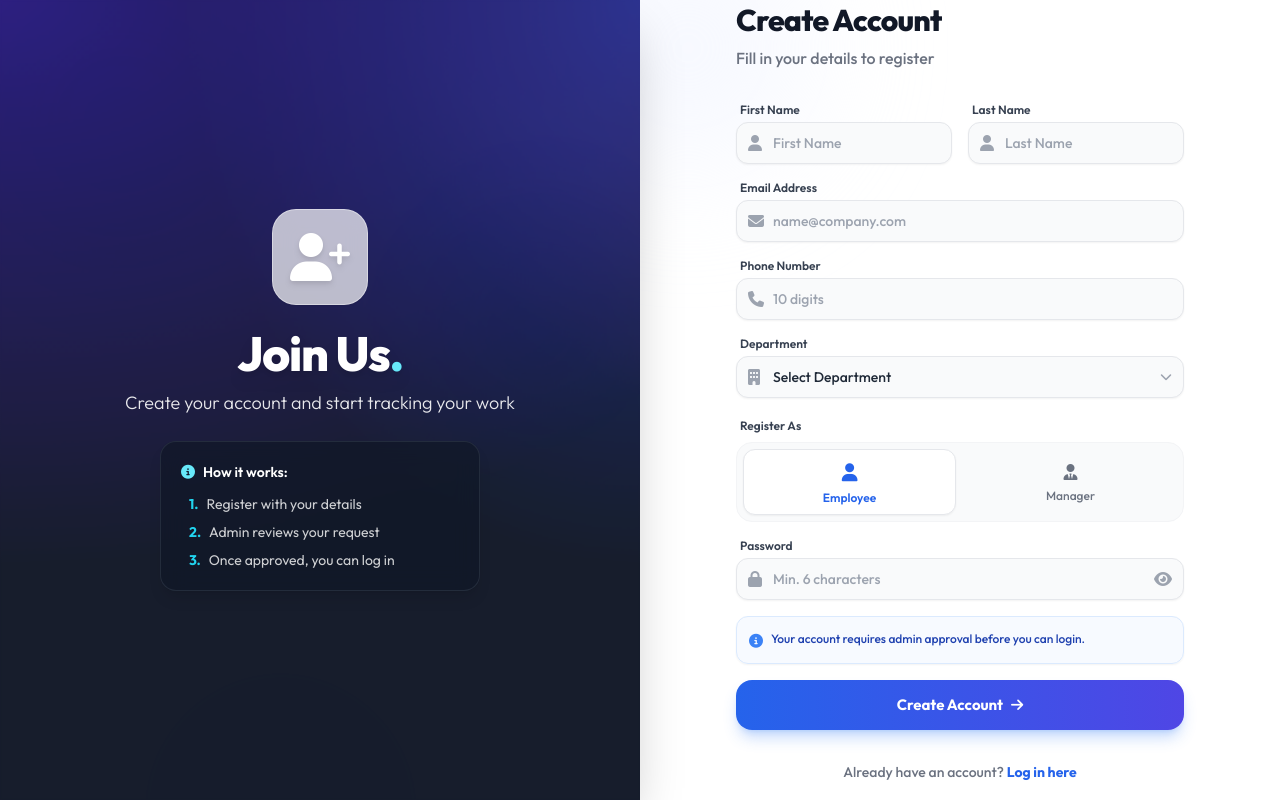
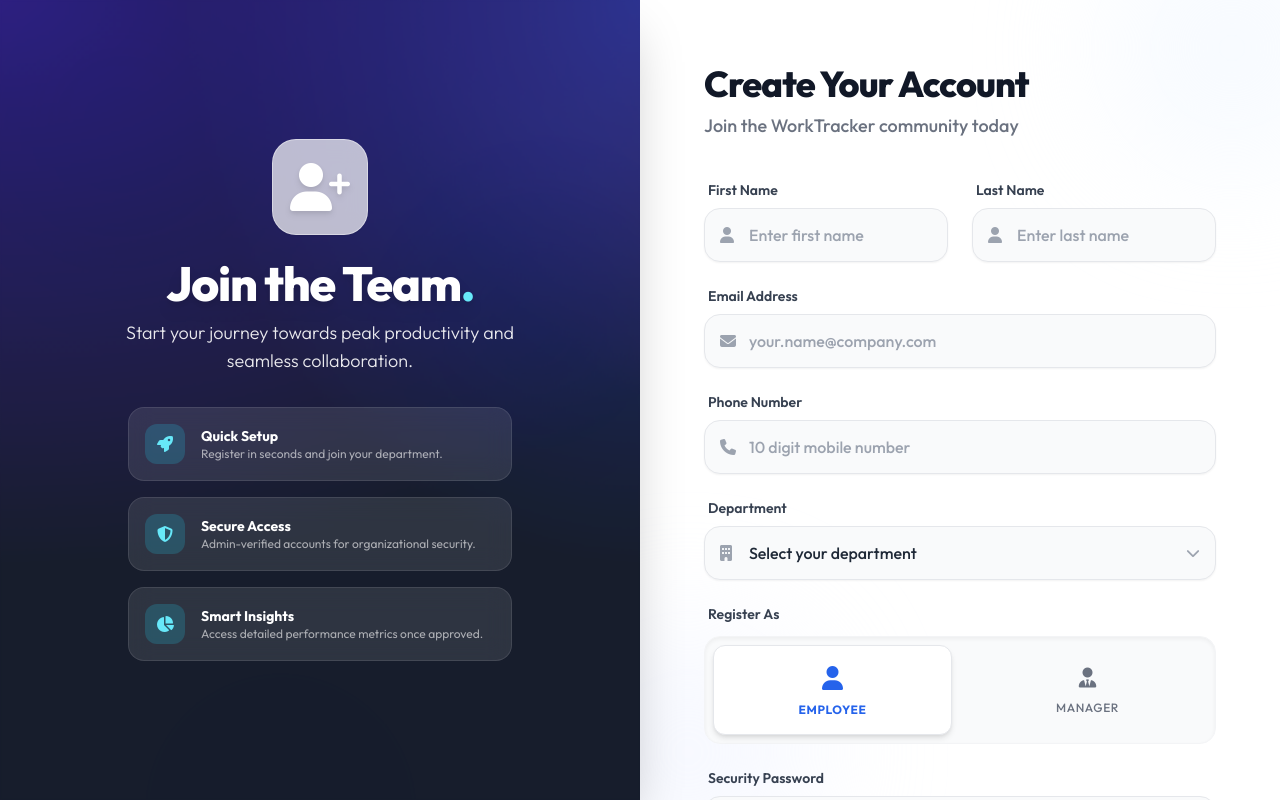
Before and after one commit to somyapadhiyar-sketch/employee-workdashboard-final-UI, a React (Vite) app: page /register in a window 1280 px wide. Built offline with nearby package versions, Linux system fonts and the light colour scheme.

Commit message:
fixed the last bug final

```diff
--- a/src/EmployeeWorkTrackingApp/pages/AdminDashboard.jsx
+++ b/src/EmployeeWorkTrackingApp/pages/AdminDashboard.jsx
@@ -213,11 +213,11 @@ export default function AdminDashboard() {
   );
 
   const getDepartmentCount = (deptKey) =>
-    approvedEmployees.filter((emp) => emp.department === deptKey).length;
+    approvedEmployees.filter((emp) => emp.department === deptKey || emp.departmentId === deptKey).length;
   const getDepartmentManager = (deptKey) =>
-    approvedManagers.find((emp) => emp.department === deptKey);
+    approvedManagers.find((emp) => emp.department === deptKey || emp.departmentId === deptKey);
   const getDepartmentEmployees = (deptKey) =>
-    regularEmployees.filter((emp) => emp.department === deptKey);
+    regularEmployees.filter((emp) => emp.department === deptKey || emp.departmentId === deptKey);
   const getEmployeeWorkLogs = (employeeId) =>
     workLogs.filter((log) => log.employeeId === employeeId);
 
--- a/src/EmployeeWorkTrackingApp/pages/MyPerformance.jsx
+++ b/src/EmployeeWorkTrackingApp/pages/MyPerformance.jsx
@@ -1,5 +1,5 @@
 import React, { useState, useEffect } from "react";
-import { AnimatePresence } from "framer-motion";
+import { motion, AnimatePresence } from "framer-motion";
 import {
   ResponsiveContainer,
   BarChart,
--- a/src/EmployeeWorkTrackingApp/pages/Register.jsx
+++ b/src/EmployeeWorkTrackingApp/pages/Register.jsx
@@ -114,13 +114,13 @@ export default function Register({ onSwitchToLogin, onRegisterSuccess }) {
   };
 
   return (
-    <div className="min-h-screen overflow-y-auto overflow-x-hidden md:h-screen md:overflow-hidden flex flex-col md:flex-row w-full font-sans bg-gray-50">
+    <div className="min-h-screen md:h-screen md:overflow-hidden flex flex-col md:flex-row w-full font-sans bg-gray-50 overflow-y-auto md:overflow-y-hidden">
       {/* Left Side - Branding */}
       <motion.div
         initial={{ opacity: 0, x: -50 }}
         animate={{ opacity: 1, x: 0 }}
         transition={{ duration: 0.6, ease: "easeOut" }}
-        className="w-full md:w-5/12 lg:w-1/2 bg-auth-mesh flex flex-col justify-center items-center p-8 min-h-[35vh] md:min-h-screen order-1 relative overflow-hidden shadow-2xl z-10"
+        className="w-full md:w-5/12 lg:w-1/2 bg-auth-mesh flex flex-col justify-center items-center p-6 md:p-8 min-h-[35vh] md:min-h-screen order-1 relative overflow-hidden shadow-2xl z-10"
       >
         {/* Animated Background Elements */}
         <div className="absolute top-0 left-0 w-full h-full overflow-hidden pointer-events-none">
@@ -143,53 +143,65 @@ export default function Register({ onSwitchToLogin, onRegisterSuccess }) {
             <i className="fas fa-user-plus text-5xl text-white drop-shadow-md"></i>
           </div>
           <h1 className="text-4xl md:text-5xl font-extrabold text-white mb-3 tracking-tight drop-shadow-lg">
-            Join Us<span className="text-cyan-300">.</span>
+            Join the Team<span className="text-cyan-300">.</span>
           </h1>
-          <p className="text-white/90 text-lg font-light mb-6">Create your account and start tracking your work</p>
+          <p className="text-white/90 text-lg font-light mb-8">Start your journey towards peak productivity and seamless collaboration.</p>
 
-          <div className="mt-6 glass-dark rounded-2xl p-5 text-left max-w-xs mx-auto border border-white/10 shadow-xl">
-            <p className="text-white font-semibold text-sm mb-3 flex items-center">
-              <i className="fas fa-info-circle mr-2 text-cyan-300"></i> How it works:
-            </p>
-            <ol className="text-white/80 text-sm space-y-2 pl-2">
-              <li className="flex items-start"><span className="text-cyan-400 mr-2 font-bold">1.</span> Register with your details</li>
-              <li className="flex items-start"><span className="text-cyan-400 mr-2 font-bold">2.</span> Admin reviews your request</li>
-              <li className="flex items-start"><span className="text-cyan-400 mr-2 font-bold">3.</span> Once approved, you can log in</li>
-            </ol>
+          <div className="grid grid-cols-1 gap-4 text-left max-w-sm mx-auto">
+            {[
+              { icon: "fa-rocket", title: "Quick Setup", desc: "Register in seconds and join your department." },
+              { icon: "fa-shield-alt", title: "Secure Access", desc: "Admin-verified accounts for organizational security." },
+              { icon: "fa-chart-pie", title: "Smart Insights", desc: "Access detailed performance metrics once approved." }
+            ].map((feature, idx) => (
+              <motion.div
+                key={idx}
+                initial={{ opacity: 0, x: -20 }}
+                animate={{ opacity: 1, x: 0 }}
+                transition={{ delay: 0.4 + (idx * 0.1) }}
+                className="flex items-center gap-4 bg-white/10 backdrop-blur-md p-4 rounded-2xl border border-white/10 hover:bg-white/15 transition-colors"
+              >
+                <div className="w-10 h-10 rounded-xl bg-cyan-400/20 flex items-center justify-center text-cyan-300">
+                  <i className={`fas ${feature.icon}`}></i>
+                </div>
+                <div>
+                  <h3 className="text-white font-bold text-sm">{feature.title}</h3>
+                  <p className="text-white/60 text-xs">{feature.desc}</p>
+                </div>
+              </motion.div>
+            ))}
           </div>
         </motion.div>
       </motion.div>
 
-      {/* Right Side - Register Form */}
       <motion.div
         initial={{ opacity: 0, x: 50 }}
         animate={{ opacity: 1, x: 0 }}
         transition={{ duration: 0.6, ease: "easeOut", delay: 0.1 }}
-        className="w-full md:w-7/12 lg:w-1/2 flex flex-col justify-center items-center p-6 md:p-10 bg-white min-h-[65vh] md:h-screen md:overflow-y-auto custom-scrollbar order-2 relative"
+        className="w-full md:w-7/12 lg:w-1/2 flex flex-col justify-start items-center p-6 md:p-12 bg-white min-h-[65vh] md:h-full overflow-y-auto custom-scrollbar order-2 relative"
       >
-        <div className="w-full max-w-md relative z-10 py-8">
-          <div className="mb-8 text-center md:text-left">
-            <h2 className="text-3xl font-extrabold text-gray-900 mb-2 tracking-tight">Create Account</h2>
-            <p className="text-gray-500 font-medium">Fill in your details to register</p>
+        <div className="w-full max-w-lg relative z-10 py-4">
+          <div className="mb-10 text-center md:text-left">
+            <h2 className="text-4xl font-extrabold text-gray-900 mb-2 tracking-tight">Create Your Account</h2>
+            <p className="text-gray-500 font-medium text-lg">Join the WorkTracker community today</p>
           </div>
 
           {error && (
             <motion.div
               initial={{ opacity: 0, y: -10, scale: 0.95 }}
               animate={{ opacity: 1, y: 0, scale: 1 }}
-              className="bg-red-50/80 backdrop-blur border border-red-100 text-red-600 px-4 py-3 rounded-2xl mb-5 shadow-sm flex items-center font-medium text-sm"
+              className="bg-red-50/80 backdrop-blur border border-red-100 text-red-600 px-5 py-4 rounded-2xl mb-8 shadow-sm flex items-center font-medium"
             >
-              <i className="fas fa-exclamation-circle text-base mr-3 text-red-500"></i>
+              <i className="fas fa-exclamation-circle text-lg mr-3 text-red-500"></i>
               {error}
             </motion.div>
           )}
 
-          <form onSubmit={handleSubmit} className="space-y-4">
-            <div className="grid grid-cols-2 gap-4">
-              <div>
-                <label className="block text-xs font-semibold text-gray-700 mb-1 ml-1">First Name</label>
+          <form onSubmit={handleSubmit} className="space-y-6">
+            <div className="grid grid-cols-1 sm:grid-cols-2 gap-6">
+              <div className="space-y-2">
+                <label className="block text-sm font-semibold text-gray-700 ml-1">First Name</label>
                 <div className="relative group">
-                  <div className="absolute inset-y-0 left-0 pl-3 flex items-center pointer-events-none text-gray-400 group-focus-within:text-blue-500">
+                  <div className="absolute inset-y-0 left-0 pl-4 flex items-center pointer-events-none text-gray-400 group-focus-within:text-blue-500 transition-colors">
                     <i className="fas fa-user"></i>
                   </div>
                   <input
@@ -198,15 +210,15 @@ export default function Register({ onSwitchToLogin, onRegisterSuccess }) {
                     value={formData.firstName}
                     onChange={handleChange}
                     required
-                    className="w-full pl-9 pr-3 py-2.5 text-sm bg-gray-50 border border-gray-200 rounded-xl focus:bg-white focus:border-blue-500 focus:ring-4 focus:ring-blue-500/10 transition-all outline-none font-medium text-gray-800 shadow-sm"
-                    placeholder="First Name"
+                    className="w-full pl-11 pr-4 py-3.5 bg-gray-50 border border-gray-200 rounded-2xl focus:bg-white focus:border-blue-500 focus:ring-4 focus:ring-blue-500/10 transition-all outline-none font-medium text-gray-800 shadow-sm"
+                    placeholder="Enter first name"
                   />
                 </div>
               </div>
-              <div>
-                <label className="block text-xs font-semibold text-gray-700 mb-1 ml-1">Last Name</label>
+              <div className="space-y-2">
+                <label className="block text-sm font-semibold text-gray-700 ml-1">Last Name</label>
                 <div className="relative group">
-                  <div className="absolute inset-y-0 left-0 pl-3 flex items-center pointer-events-none text-gray-400 group-focus-within:text-blue-500">
+                  <div className="absolute inset-y-0 left-0 pl-4 flex items-center pointer-events-none text-gray-400 group-focus-within:text-blue-500 transition-colors">
                     <i className="fas fa-user"></i>
                   </div>
                   <input
@@ -215,17 +227,17 @@ export default function Register({ onSwitchToLogin, onRegisterSuccess }) {
                     value={formData.lastName}
                     onChange={handleChange}
                     required
-                    className="w-full pl-9 pr-3 py-2.5 text-sm bg-gray-50 border border-gray-200 rounded-xl focus:bg-white focus:border-blue-500 focus:ring-4 focus:ring-blue-500/10 transition-all outline-none font-medium text-gray-800 shadow-sm"
-                    placeholder="Last Name"
+                    className="w-full pl-11 pr-4 py-3.5 bg-gray-50 border border-gray-200 rounded-2xl focus:bg-white focus:border-blue-500 focus:ring-4 focus:ring-blue-500/10 transition-all outline-none font-medium text-gray-800 shadow-sm"
+                    placeholder="Enter last name"
                   />
                 </div>
               </div>
             </div>
 
-            <div>
-              <label className="block text-xs font-semibold text-gray-700 mb-1 ml-1">Email Address</label>
+            <div className="space-y-2">
+              <label className="block text-sm font-semibold text-gray-700 ml-1">Email Address</label>
               <div className="relative group">
-                <div className="absolute inset-y-0 left-0 pl-3 flex items-center pointer-events-none text-gray-400 group-focus-within:text-blue-500">
+                <div className="absolute inset-y-0 left-0 pl-4 flex items-center pointer-events-none text-gray-400 group-focus-within:text-blue-500 transition-colors">
                   <i className="fas fa-envelope"></i>
                 </div>
                 <input
@@ -234,16 +246,16 @@ export default function Register({ onSwitchToLogin, onRegisterSuccess }) {
                   value={formData.email}
                   onChange={handleChange}
                   required
-                  className="w-full pl-9 pr-3 py-2.5 text-sm bg-gray-50 border border-gray-200 rounded-xl focus:bg-white focus:border-blue-500 focus:ring-4 focus:ring-blue-500/10 transition-all outline-none font-medium text-gray-800 shadow-sm"
-                  placeholder="name@company.com"
+                  className="w-full pl-11 pr-4 py-3.5 bg-gray-50 border border-gray-200 rounded-2xl focus:bg-white focus:border-blue-500 focus:ring-4 focus:ring-blue-500/10 transition-all outline-none font-medium text-gray-800 shadow-sm"
+                  placeholder="your.name@company.com"
                 />
               </div>
             </div>
 
-            <div>
-              <label className="block text-xs font-semibold text-gray-700 mb-1 ml-1">Phone Number</label>
+            <div className="space-y-2">
+              <label className="block text-sm font-semibold text-gray-700 ml-1">Phone Number</label>
               <div className="relative group">
-                <div className="absolute inset-y-0 left-0 pl-3 flex items-center pointer-events-none text-gray-400 group-focus-within:text-blue-500">
+                <div className="absolute inset-y-0 left-0 pl-4 flex items-center pointer-events-none text-gray-400 group-focus-within:text-blue-500 transition-colors">
                   <i className="fas fa-phone"></i>
                 </div>
                 <input
@@ -255,16 +267,16 @@ export default function Register({ onSwitchToLogin, onRegisterSuccess }) {
                   pattern="[0-9]*"
                   inputMode="numeric"
                   maxLength={10}
-                  className="w-full pl-9 pr-3 py-2.5 text-sm bg-gray-50 border border-gray-200 rounded-xl focus:bg-white focus:border-blue-500 focus:ring-4 focus:ring-blue-500/10 transition-all outline-none font-medium text-gray-800 shadow-sm"
-                  placeholder="10 digits"
+                  className="w-full pl-11 pr-4 py-3.5 bg-gray-50 border border-gray-200 rounded-2xl focus:bg-white focus:border-blue-500 focus:ring-4 focus:ring-blue-500/10 transition-all outline-none font-medium text-gray-800 shadow-sm"
+                  placeholder="10 digit mobile number"
                 />
               </div>
             </div>
 
-            <div>
-              <label className="block text-xs font-semibold text-gray-700 mb-1 ml-1">Department</label>
+            <div className="space-y-2">
+              <label className="block text-sm font-semibold text-gray-700 ml-1">Department</label>
               <div className="relative group">
-                <div className="absolute inset-y-0 left-0 pl-3 flex items-center pointer-events-none text-gray-400 group-focus-within:text-blue-500 z-10">
+                <div className="absolute inset-y-0 left-0 pl-4 flex items-center pointer-events-none text-gray-400 group-focus-within:text-blue-500 z-10 transition-colors">
                   <i className="fas fa-building"></i>
                 </div>
                 <select
@@ -273,10 +285,10 @@ export default function Register({ onSwitchToLogin, onRegisterSuccess }) {
                   onChange={handleDepartmentChange}
                   disabled={loadingDepts}
                   required
-                  className="w-full pl-9 pr-8 py-2.5 text-sm bg-gray-50 border border-gray-200 rounded-xl focus:bg-white focus:border-blue-500 focus:ring-4 focus:ring-blue-500/10 transition-all outline-none font-medium text-gray-800 shadow-sm appearance-none relative"
+                  className="w-full pl-11 pr-10 py-3.5 bg-gray-50 border border-gray-200 rounded-2xl focus:bg-white focus:border-blue-500 focus:ring-4 focus:ring-blue-500/10 transition-all outline-none font-medium text-gray-800 shadow-sm appearance-none relative"
                 >
                   <option value="" disabled>
-                    {loadingDepts ? "Loading departments..." : "Select Department"}
+                    {loadingDepts ? "Loading departments..." : "Select your department"}
                   </option>
                   {Object.entries(departmentsMap).map(([key, dept]) => (
                     <option key={key} value={key}>
@@ -284,17 +296,15 @@ export default function Register({ onSwitchToLogin, onRegisterSuccess }) {
                     </option>
                   ))}
                 </select>
-                <div className="absolute inset-y-0 right-0 pr-3 flex items-center pointer-events-none text-gray-400">
-                  <i className="fas fa-chevron-down text-xs"></i>
+                <div className="absolute inset-y-0 right-0 pr-4 flex items-center pointer-events-none text-gray-400">
+                  <i className="fas fa-chevron-down text-sm"></i>
                 </div>
               </div>
             </div>
 
-            <div className="pt-1">
-              <label className="block text-xs font-semibold text-gray-700 mb-2 ml-1">
-                Register As
-              </label>
-              <div className="grid grid-cols-2 gap-2 bg-gray-50 p-1.5 rounded-2xl border border-gray-100">
+            <div className="space-y-3">
+              <label className="block text-sm font-semibold text-gray-700 ml-1">Register As</label>
+              <div className="grid grid-cols-2 gap-4 bg-gray-50 p-2 rounded-2xl border border-gray-100 shadow-inner">
                 {[
                   { value: "employee", label: "Employee", icon: "fa-user" },
                   { value: "dept_manager", label: "Manager", icon: "fa-user-tie" },
@@ -305,23 +315,23 @@ export default function Register({ onSwitchToLogin, onRegisterSuccess }) {
                     whileHover={{ scale: 1.02 }}
                     whileTap={{ scale: 0.98 }}
                     onClick={() => handleRoleChange(option.value)}
-                    className={`py-2 px-1 rounded-xl transition-all text-center flex flex-col items-center justify-center gap-1 ${
+                    className={`py-4 px-2 rounded-xl transition-all text-center flex flex-col items-center justify-center gap-2 ${
                       formData.role === option.value
-                        ? "bg-white shadow-sm border border-gray-200 text-blue-600 font-semibold"
+                        ? "bg-white shadow-md border border-gray-200 text-blue-600 font-bold"
                         : "text-gray-500 hover:text-gray-700 font-medium"
                     }`}
                   >
-                    <i className={`fas ${option.icon} ${formData.role === option.value ? 'text-lg' : 'text-base'} transition-all`}></i>
-                    <span className="text-xs">{option.label}</span>
+                    <i className={`fas ${option.icon} ${formData.role === option.value ? 'text-2xl' : 'text-xl'} transition-all`}></i>
+                    <span className="text-xs uppercase tracking-wider">{option.label}</span>
                   </motion.button>
                 ))}
               </div>
             </div>
 
-            <div>
-              <label className="block text-xs font-semibold text-gray-700 mb-1 ml-1">Password</label>
+            <div className="space-y-2">
+              <label className="block text-sm font-semibold text-gray-700 ml-1">Security Password</label>
               <div className="relative group">
-                <div className="absolute inset-y-0 left-0 pl-3 flex items-center pointer-events-none text-gray-400 group-focus-within:text-blue-500">
+                <div className="absolute inset-y-0 left-0 pl-4 flex items-center pointer-events-none text-gray-400 group-focus-within:text-blue-500 transition-colors">
                   <i className="fas fa-lock"></i>
                 </div>
                 <input
@@ -331,54 +341,60 @@ export default function Register({ onSwitchToLogin, onRegisterSuccess }) {
                   onChange={handleChange}
                   required
                   minLength={6}
-                  className="w-full pl-9 pr-10 py-2.5 text-sm bg-gray-50 border border-gray-200 rounded-xl focus:bg-white focus:border-blue-500 focus:ring-4 focus:ring-blue-500/10 transition-all outline-none font-medium text-gray-800 shadow-sm"
-                  placeholder="Min. 6 characters"
+                  className="w-full pl-11 pr-12 py-3.5 bg-gray-50 border border-gray-200 rounded-2xl focus:bg-white focus:border-blue-500 focus:ring-4 focus:ring-blue-500/10 transition-all outline-none font-medium text-gray-800 shadow-sm"
+                  placeholder="Choose a strong password"
                 />
                 <button
                   type="button"
                   onClick={() => setShowPassword(!showPassword)}
-                  className="absolute right-3 top-1/2 -translate-y-1/2 text-gray-400 hover:text-gray-600 transition-colors focus:outline-none"
+                  className="absolute right-4 top-1/2 -translate-y-1/2 text-gray-400 hover:text-gray-600 transition-colors focus:outline-none p-1"
                 >
                   <i className={`fas ${showPassword ? "fa-eye-slash" : "fa-eye"}`}></i>
                 </button>
               </div>
             </div>
 
-            {/* Info banner */}
-            <div className="bg-blue-50/50 border border-blue-100 rounded-xl p-3 flex items-start gap-2 shadow-sm">
-              <i className="fas fa-info-circle text-blue-500 mt-0.5 text-sm"></i>
-              <p className="text-blue-800 text-xs font-medium leading-relaxed">
-                Your account requires admin approval before you can login.
+            {/* Info Notice */}
+            <motion.div
+              initial={{ opacity: 0, y: 10 }}
+              animate={{ opacity: 1, y: 0 }}
+              className="bg-indigo-50 border border-indigo-100 rounded-2xl p-4 flex items-start gap-4 shadow-sm"
+            >
+              <div className="w-8 h-8 rounded-full bg-indigo-100 flex items-center justify-center text-indigo-600 shrink-0">
+                <i className="fas fa-user-clock text-sm"></i>
+              </div>
+              <p className="text-indigo-900 text-xs font-medium leading-relaxed">
+                Note: Your registration will be sent to the administrator for verification. You will be able to log in once your account is approved.
               </p>
-            </div>
+            </motion.div>
 
             <motion.button
               whileHover={{ scale: 1.01, translateY: -2 }}
               whileTap={{ scale: 0.98 }}
               type="submit"
               disabled={loading}
-              className="w-full py-3.5 mt-2 bg-gradient-to-r from-blue-600 to-indigo-600 text-white font-bold rounded-2xl shadow-lg shadow-blue-500/30 hover:shadow-xl hover:shadow-blue-500/40 transition-all disabled:opacity-70 text-[15px] relative overflow-hidden group"
+              className="w-full py-4 mt-6 bg-gradient-to-r from-blue-600 to-indigo-600 text-white font-bold rounded-2xl shadow-xl shadow-blue-500/30 hover:shadow-2xl hover:shadow-blue-500/40 transition-all disabled:opacity-70 text-lg relative overflow-hidden group"
             >
               <div className="absolute inset-0 w-full h-full bg-gradient-to-r from-transparent via-white/20 to-transparent -translate-x-full group-hover:animate-[shimmer_1.5s_infinite]"></div>
               {loading ? (
                 <span className="flex items-center justify-center">
-                  <i className="fas fa-circle-notch fa-spin mr-3 text-lg"></i>
-                  Creating Account...
+                  <i className="fas fa-circle-notch fa-spin mr-3 text-xl"></i>
+                  Processing...
                 </span>
               ) : (
                 <span className="flex items-center justify-center">
-                  Create Account <i className="fas fa-arrow-right ml-2 text-sm"></i>
+                  Get Started Now <i className="fas fa-arrow-right ml-2 text-sm"></i>
                 </span>
               )}
             </motion.button>
           </form>
 
-          <div className="mt-8 text-center pb-4">
-            <p className="text-gray-500 font-medium text-sm">
+          <div className="mt-10 text-center pb-8 border-t border-gray-100 pt-8">
+            <p className="text-gray-500 font-medium">
               Already have an account?{" "}
               <button
                 onClick={onSwitchToLogin}
-                className="text-blue-600 font-bold hover:text-indigo-600 transition-colors relative after:content-[''] after:absolute after:w-full after:scale-x-0 after:h-[2px] after:bottom-0 after:left-0 after:bg-blue-600 hover:after:scale-x-100 after:transition-transform after:origin-bottom-right hover:after:origin-bottom-left"
+                className="text-blue-600 font-bold hover:text-indigo-600 transition-colors relative after:content-[''] after:absolute after:w-full after:scale-x-0 after:h-0.5 after:bottom-0 after:left-0 after:bg-blue-600 hover:after:scale-x-100 after:transition-transform after:origin-bottom-right hover:after:origin-bottom-left"
               >
                 Log in here
               </button>
@@ -386,8 +402,9 @@ export default function Register({ onSwitchToLogin, onRegisterSuccess }) {
           </div>
         </div>
 
-        {/* Subtle background decoration right side */}
-        <div className="absolute top-0 left-0 w-64 h-64 bg-indigo-50 rounded-full blur-3xl opacity-50 pointer-events-none -ml-20 -mt-20"></div>
+        {/* Decorative elements */}
+        <div className="absolute top-0 right-0 w-64 h-64 bg-blue-50 rounded-full blur-3xl opacity-50 pointer-events-none -mr-20 -mt-20"></div>
+        <div className="absolute bottom-0 left-0 w-64 h-64 bg-indigo-50 rounded-full blur-3xl opacity-50 pointer-events-none -ml-20 -mb-20"></div>
       </motion.div>
     </div>
   );
```
Also changed, not shown: src/EmployeeWorkTrackingApp/pages/Login.jsx (+29 -30 lines), src/EmployeeWorkTrackingApp/pages/ManagerDashboard.jsx (+18 -7 lines).
